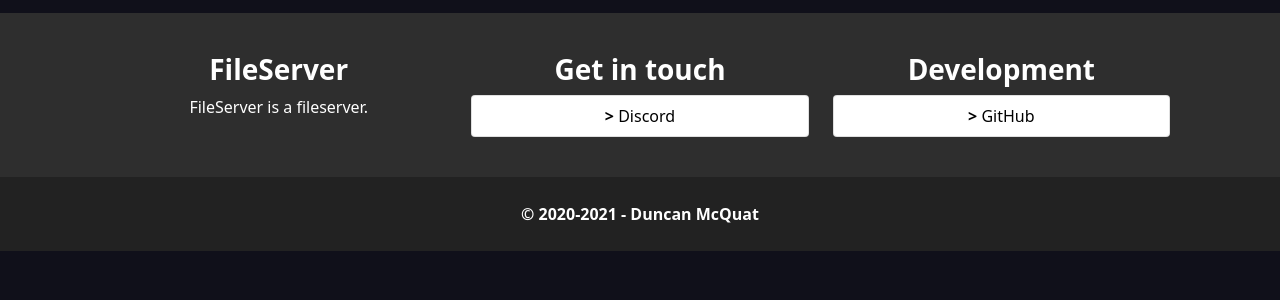
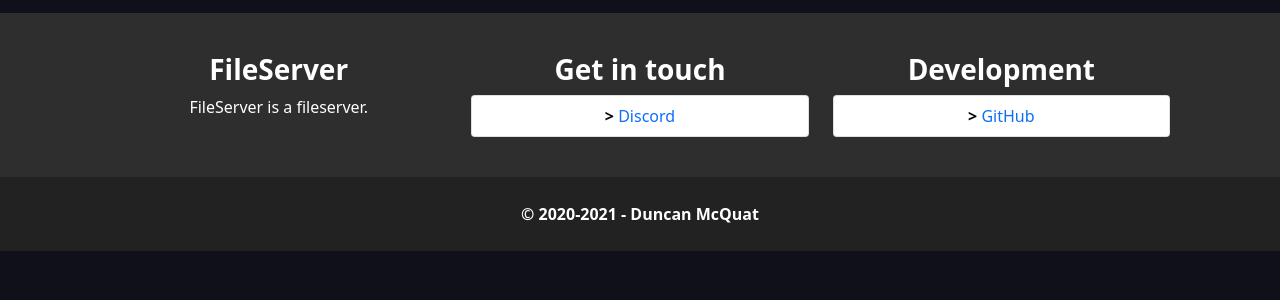
Before and after one commit to compsup/FileServer, a Django app: page /docs/ in a window 1280 px wide. Shown: the part 316-616 px from the top of the page. Run offline with Django 3.2, Linux system fonts and the light colour scheme.

Commit message:
Added social links

```diff
--- a/mysite/app/static/css/banner.css
+++ b/mysite/app/static/css/banner.css
@@ -56,3 +56,6 @@
 .navbar-brand {
   font-size: 24px;
 }
+.list-group > .list-group-item > a {
+  text-decoration: none;
+}
--- a/mysite/app/templates/app/banner.html
+++ b/mysite/app/templates/app/banner.html
@@ -70,13 +70,13 @@
                 <div class="col-sm-4">
                     <h3>Get in touch</h3>
                     <ul class="list-group">
-                        <li class="list-group-item"><span class="font-weight-bold">></span> Discord</li>
+                        <li class="list-group-item"><span class="font-weight-bold">></span><a href="https://discord.gg/xKjXDwWyfk"> Discord</a></li>
                     </ul>
                 </div>
                 <div class="col-sm-4">
                     <h3>Development</h3>
                     <ul class="list-group">
-                        <li class="list-group-item"><span class="font-weight-bold">></span> GitHub</li>
+                        <li class="list-group-item"><span class="font-weight-bold">></span><a href="https://github.com/compsup/FileServer"> GitHub</a></li>
                     </ul>
                 </div>
             </div>
```
